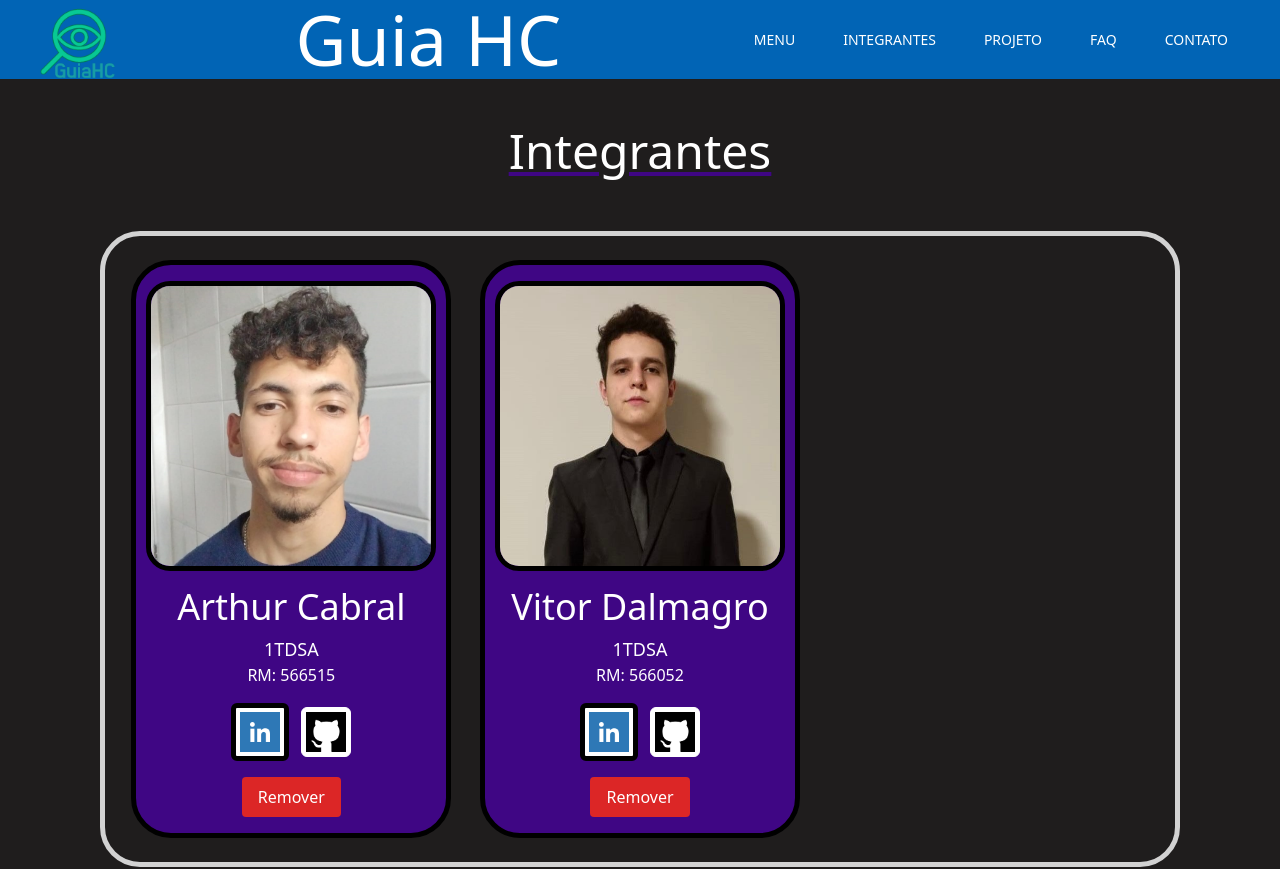
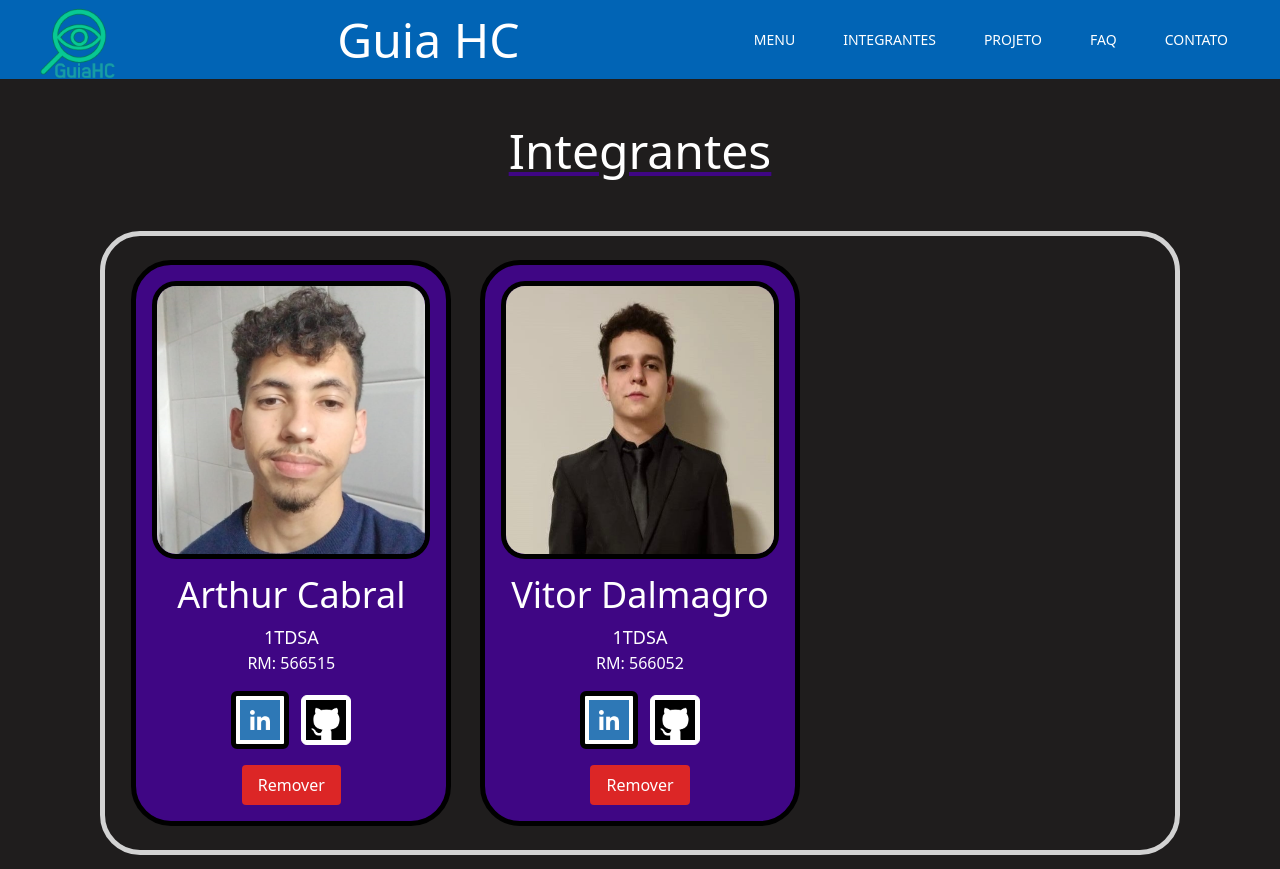
Before and after one commit to ArthurCPV/Guia-HC_React2, a React (Vite) app in the folder tailwind/: page /integrantes in a window 1280 px wide. Shown: the top 869 px of the page. Built offline with nearby package versions, Linux system fonts and the light colour scheme.

Commit message:
Finalizando projeto

```diff
--- /dev/null
+++ b/package.json
@@ -0,0 +1,5 @@
+{
+  "dependencies": {
+    "react-router-dom": "^7.9.3"
+  }
+}
--- a/tailwind/src/App.tsx
+++ b/tailwind/src/App.tsx
@@ -7,6 +7,7 @@ import FooterComponent from './assets/Components/footer/footerComponent';
 
 import Home from './pages/Home/Home';
 import Integrantes from './pages/Integrantes/Integrantes';
+import IntegranteDetail from './assets/Components/integrantes/IntegranteDetail';
 import Projeto from './pages/Projeto/Projeto';
 import Faq from './pages/Faq/Faq';
 import Contato from './pages/Contato/Contato';
@@ -14,12 +15,13 @@ import NotFound from './pages/NotFound/NotFound';
 
 export default function App() {
   return (
-    <div>
+    <div id="container-geral" className="min-h-screen w-full flex flex-col bg-[#1f1d1d]">
       <HeaderComponent />
       <MainComponent>
         <Routes>
           <Route path="/" element={<Home />} />
           <Route path="/integrantes" element={<Integrantes />} />
+          <Route path="/integrantes/:id" element={<IntegranteDetail />} />
           <Route path="/projeto" element={<Projeto />} />
           <Route path="/faq" element={<Faq />} />
           <Route path="/contato" element={<Contato />} />
--- a/tailwind/src/assets/Components/header/headerComponent.tsx
+++ b/tailwind/src/assets/Components/header/headerComponent.tsx
@@ -1,4 +1,5 @@
-import React, { useState } from "react";
+// src/components/header/HeaderComponent.tsx
+import React, { useState, useEffect } from "react";
 import LogoComponent from "./logo/logoComponent";
 import MenuNavComponent from "../menuNav/menuNavComponent";
 import MenuToggleComponent from "./menuToggle/menuToggleComponent";
@@ -7,11 +8,8 @@ import TituloComponent from "./titulo/tituloComponent";
 export default function HeaderComponent() {
   const [isMenuOpen, setIsMenuOpen] = useState(false);
 
-  // fecha o menu ao redimensionar p/ desktop (opcional)
-  React.useEffect(() => {
-    const onResize = () => {
-      if (window.innerWidth >= 768) setIsMenuOpen(false);
-    };
+  useEffect(() => {
+    const onResize = () => { if (window.innerWidth >= 768) setIsMenuOpen(false); };
     window.addEventListener("resize", onResize);
     return () => window.removeEventListener("resize", onResize);
   }, []);
@@ -21,50 +19,32 @@ export default function HeaderComponent() {
       <div className="max-w-[1400px] mx-auto flex items-center px-4 md:px-10 h-[79px]">
         <LogoComponent />
 
-        <div className="flex-1 flex justify-center">
+        {/* MUITO IMPORTANTE: min-w-0 para permitir que o título encolha dentro do flex */}
+        <div className="flex-1 flex justify-center min-w-0">
           <TituloComponent />
         </div>
 
-        {/* desktop menu (visível md+) */}
         <div className="hidden md:flex items-center">
           <MenuNavComponent desktopMode />
         </div>
 
-        {/* botões à direita (hamburger mobile) */}
         <div className="md:hidden">
-          <MenuToggleComponent isOpen={isMenuOpen} onToggle={() => setIsMenuOpen((v) => !v)} />
+          <MenuToggleComponent isOpen={isMenuOpen} onToggle={() => setIsMenuOpen(v => !v)} />
         </div>
       </div>
 
-      {/* overlay mobile menu — usa o mesmo MenuNavComponent, apenas em modo vertical */}
-      <div
-        className={`fixed inset-0 z-50 md:hidden transition-transform duration-300 ${
-          isMenuOpen ? "translate-x-0" : "-translate-y-full pointer-events-none"
-        }`}
-        aria-hidden={!isMenuOpen}
-      >
-        {/* fundo semi-opaco */}
-        <div
-          className={`absolute inset-0 bg-black/70 ${isMenuOpen ? "opacity-100" : "opacity-0"} transition-opacity`}
-          onClick={() => setIsMenuOpen(false)}
-        />
-        {/* painel com os links */}
+      {/* mobile overlay */}
+      <div className={`fixed inset-0 z-50 md:hidden transition-transform duration-300 ${isMenuOpen ? "translate-y-0" : "-translate-y-full pointer-events-none"}`} aria-hidden={!isMenuOpen}>
+        <div className={`absolute inset-0 bg-black/70 ${isMenuOpen ? "opacity-100" : "opacity-0"} transition-opacity`} onClick={() => setIsMenuOpen(false)} />
         <nav className="relative z-10 bg-[#073b43] w-full max-w-xs h-full p-6 text-white">
           <div className="flex items-center justify-between mb-6">
             <div className="flex items-center gap-3">
               <img src="/img/LogoGuiaHC.png" alt="logo" className="w-12" />
               <span className="text-xl font-light">Guia HC</span>
             </div>
-            <button
-              aria-label="Fechar menu"
-              onClick={() => setIsMenuOpen(false)}
-              className="p-2 border rounded border-white/40"
-            >
-              ✕
-            </button>
+            <button aria-label="Fechar menu" onClick={() => setIsMenuOpen(false)} className="p-2 border rounded border-white/40">✕</button>
           </div>
 
-          {/* reutiliza o componente de links — passamos mobileMode para layout vertical */}
           <MenuNavComponent mobileMode onClickLink={() => setIsMenuOpen(false)} />
         </nav>
       </div>
--- a/tailwind/src/assets/Components/header/titulo/tituloComponent.tsx
+++ b/tailwind/src/assets/Components/header/titulo/tituloComponent.tsx
@@ -1,7 +1,14 @@
+// src/components/header/tituloComponent.tsx
+import React from "react";
+import { Link } from "react-router-dom"; // se usar react-router
+
 function TituloComponent() {
   return (
-    <h1 id="titulo" className="text-white text-[28px] md:text-[48px] lg:text-[70px] font-light text-center">
-      <a href="#" className="no-underline hover:contrast-[2.5] transition duration-800">Guia HC</a>
+    // truncate + whitespace-nowrap evita quebra indesejada; text sizes responsivos
+    <h1 id="titulo" className="text-white font-light text-center leading-tight truncate whitespace-nowrap text-2xl md:text-4xl lg:text-5xl">
+      <Link to="/" className="no-underline hover:contrast-[2.5] transition duration-300" aria-label="Ir para a página inicial">
+        Guia HC
+      </Link>
     </h1>
   );
 }
--- a/tailwind/src/assets/Components/integrantes/IntegranteCard.tsx
+++ b/tailwind/src/assets/Components/integrantes/IntegranteCard.tsx
@@ -1,4 +1,5 @@
 import React from "react";
+import { useNavigate } from "react-router-dom";
 
 type Props = {
   id: string;
@@ -21,14 +22,27 @@ export default function IntegranteCard({
   avatar,
   onRemove,
 }: Props) {
+  const navigate = useNavigate();
   return (
     <article
+      onClick={(e) => {
+        // se o clique veio do botão remover não navegar
+        const el = e.target as HTMLElement;
+        if (el.closest("button")) return;
+        navigate(`/integrantes/${id}`);
+      }}
+      role="button"
+      tabIndex={0}
+      onKeyDown={(e) => { if (e.key === "Enter") navigate(`/integrantes/${id}`); }}
       className="guiahc-integrante w-full max-w-[340px] sm:max-w-[300px] md:max-w-[320px] flex flex-col items-center text-center bg-[#3f0684] rounded-[40px] border-[5px] border-black p-4"
       aria-labelledby={`name-${id}`}
     >
-      {/* avatar responsivo: small on mobile, large on desktop */}
-      <div className="guiahc-avatar overflow-hidden rounded-[24px] border-[5px] border-black bg-gray-800 flex items-center justify-center
-                      w-40 h-40 sm:w-56 sm:h-56 md:w-[290px] md:h-[290px]">
+      {/* avatar responsivo: usa max-width + aspect-square para nunca estourar o card */}
+      <div
+        className="guiahc-avatar w-full max-w-[290px] sm:max-w-[240px] md:max-w-[290px]
+                   aspect-square overflow-hidden rounded-[24px] border-[5px] border-black bg-gray-800
+                   flex items-center justify-center"
+      >
         {avatar ? (
           // eslint-disable-next-line @next/next/no-img-element
           <img src={avatar} alt={name} className="w-full h-full object-cover" />
@@ -75,6 +89,7 @@ export default function IntegranteCard({
       {onRemove && (
         <div className="mt-4">
           <button
+            type="button"
             onClick={() => onRemove(id)}
             className="px-4 py-2 bg-red-600 text-white rounded hover:bg-red-500"
           >
--- /dev/null
+++ b/tailwind/src/assets/Components/integrantes/IntegranteDetail.tsx
@@ -0,0 +1,93 @@
+// src/pages/Integrantes/IntegranteDetail.tsx
+import React, { useEffect, useState } from "react";
+import { useParams, useNavigate } from "react-router-dom";
+
+export type Member = {
+  id: string;
+  name: string;
+  turma?: string;
+  rm?: string;
+  linkedin?: string;
+  github?: string;
+  avatar?: string;
+};
+
+const FALLBACK: Member[] = [
+  {
+    id: "m-arthur",
+    name: "Arthur Cabral",
+    turma: "1TDSA",
+    rm: "566515",
+    linkedin: "https://www.linkedin.com/in/arthur-cabral2101/",
+    github: "https://github.com/ArthurCPV",
+    avatar: "/img/Arthur.png",
+  },
+  {
+    id: "m-vitor",
+    name: "Vitor Dalmagro",
+    turma: "1TDSA",
+    rm: "566052",
+    linkedin: "https://www.linkedin.com/in/vitor-fria-dalmagro-474524379",
+    github: "https://github.com/VitorDalmagro",
+    avatar: "/img/Vitor.jpg",
+  },
+];
+
+export default function IntegranteDetail() {
+  const { id } = useParams<{ id?: string }>();
+  const navigate = useNavigate();
+  const [member, setMember] = useState<Member | null>(null);
+
+  useEffect(() => {
+    // tenta localStorage
+    const key = "guiahc_members_v1";
+    const raw = localStorage.getItem(key);
+    if (raw) {
+      try {
+        const arr = JSON.parse(raw) as Member[];
+        const found = arr.find((m) => m.id === id);
+        if (found) {
+          setMember(found);
+          return;
+        }
+      } catch { /* ignore */ }
+    }
+
+    // fallback: buscar entre defaults
+    const foundFallback = FALLBACK.find((m) => m.id === id) ?? null;
+    setMember(foundFallback);
+  }, [id]);
+
+  if (!id) return <p className="text-white">ID inválido.</p>;
+  if (!member) {
+    return (
+      <section className="py-12">
+        <p className="text-white text-center">Integrante não encontrado.</p>
+        <div className="text-center mt-4">
+          <button className="px-4 py-2 bg-gray-300 rounded" onClick={() => navigate(-1)}>Voltar</button>
+        </div>
+      </section>
+    );
+  }
+
+  return (
+    <section className="max-w-3xl mx-auto py-12 text-white">
+      <button className="mb-4 text-sm text-blue-200 underline" onClick={() => navigate(-1)}>← Voltar</button>
+      <div className="bg-[#3f0684] rounded-lg p-6 border-4 border-black flex flex-col md:flex-row gap-6 items-center">
+        <div className="w-48 h-48 rounded-lg overflow-hidden border-4 border-black bg-gray-800">
+          {/* eslint-disable-next-line @next/next/no-img-element */}
+          <img src={member.avatar} alt={member.name} className="w-full h-full object-cover" />
+        </div>
+        <div>
+          <h1 className="text-3xl font-light mb-2">{member.name}</h1>
+          {member.turma && <p>Turma: {member.turma}</p>}
+          {member.rm && <p>RM: {member.rm}</p>}
+          <div className="mt-4 flex gap-3">
+            {member.linkedin && <a href={member.linkedin} target="_blank" rel="noopener noreferrer" className="underline">LinkedIn</a>}
+            {member.github && <a href={member.github} target="_blank" rel="noopener noreferrer" className="underline">GitHub</a>}
+          </div>
+        </div>
+      </div>
+    </section>
+  );
+}
--- a/tailwind/src/assets/Components/integrantes/IntegrantesLists.tsx
+++ b/tailwind/src/assets/Components/integrantes/IntegrantesLists.tsx
@@ -76,12 +76,7 @@ export default function IntegrantesList() {
       avatar: avatar.trim() || undefined,
     };
     setMembers((p) => [newM, ...p]);
-    setName("");
-    setTurma("");
-    setRm("");
-    setLinkedin("");
-    setGithub("");
-    setAvatar("");
+    setName(""); setTurma(""); setRm(""); setLinkedin(""); setGithub(""); setAvatar("");
   };
 
   const removeMember = (id: string) => {
@@ -98,7 +93,8 @@ export default function IntegrantesList() {
 
         {/* card container: responsive grid 1 / 2 / 3 */}
         <div className="mx-auto w-[95%] md:w-[90%] bg-white/8 border-[5px] border-white/80 rounded-[40px] p-6 mb-6">
-          <div className="grid grid-cols-1 sm:grid-cols-2 md:grid-cols-3 gap-6">
+          {/* IMPORTANT: use 1 / 2 / 3 columns at md / lg to avoid super estreito em tamanhos médios */}
+          <div className="grid grid-cols-1 md:grid-cols-2 lg:grid-cols-3 gap-6">
             {members.map(m => (
               <div key={m.id} className="flex justify-center">
                 <IntegranteCard
--- a/tailwind/src/assets/Components/main/inicio/inicioComponent.tsx
+++ b/tailwind/src/assets/Components/main/inicio/inicioComponent.tsx
@@ -2,7 +2,7 @@ import MenuComponent from "./menu/menuComponent";
 
 export default function InicioComponent() {
   return (
-    <div id="inicio" className="w-full flex-1 flex flex-col md:flex-row box-border">
+    <div id="inicio" className="w-full flex-1 flex flex-col md:flex-row box-border min-h-[calc(100vh-120px)]">
       <div
         id="info"
         className="relative group w-full md:w-1/2 flex items-center justify-center bg-center bg-cover min-h-[60vh] md:min-h-[80vh] transition-all duration-300"
```
Also changed, not shown: tailwind/src/assets/Components/contato/ContatoForm.tsx (+6 -6 lines), tailwind/src/assets/Components/header/logo/logoComponent.tsx (+7 -7 lines), 1 other file (tests, documents, lock files or other folders).
